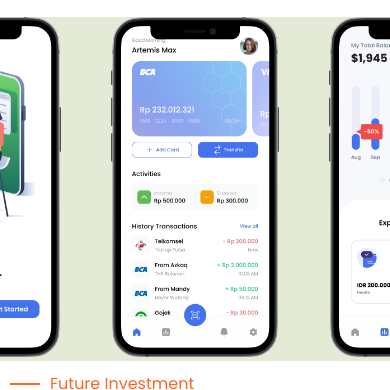
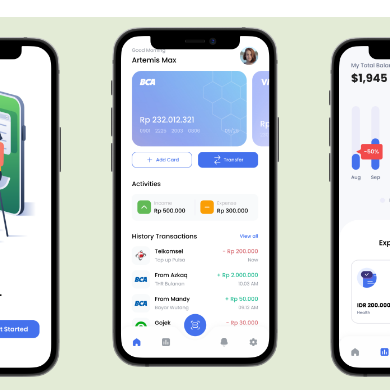
Before and after one commit to sagakyuuu/sagabank, a plain HTML site: page index.html in a window 390 px wide. Shown: the part 99-489 px from the top of the page. Drawn offline with Linux system fonts and the light colour scheme; a script that the page names is missing.

Commit message:
Update Responsive Design

```diff
--- a/styles.css
+++ b/styles.css
@@ -304,6 +304,7 @@ header button.btn-joi {
 
   .right {
     border-radius: 0;
+    padding: 20px 0;
   }
 
   .right img {
@@ -311,6 +312,6 @@ header button.btn-joi {
   }
 
   .card2 {
-    transform: translate(0);
+    transform: translateY(-10px);
   }
 }
```
